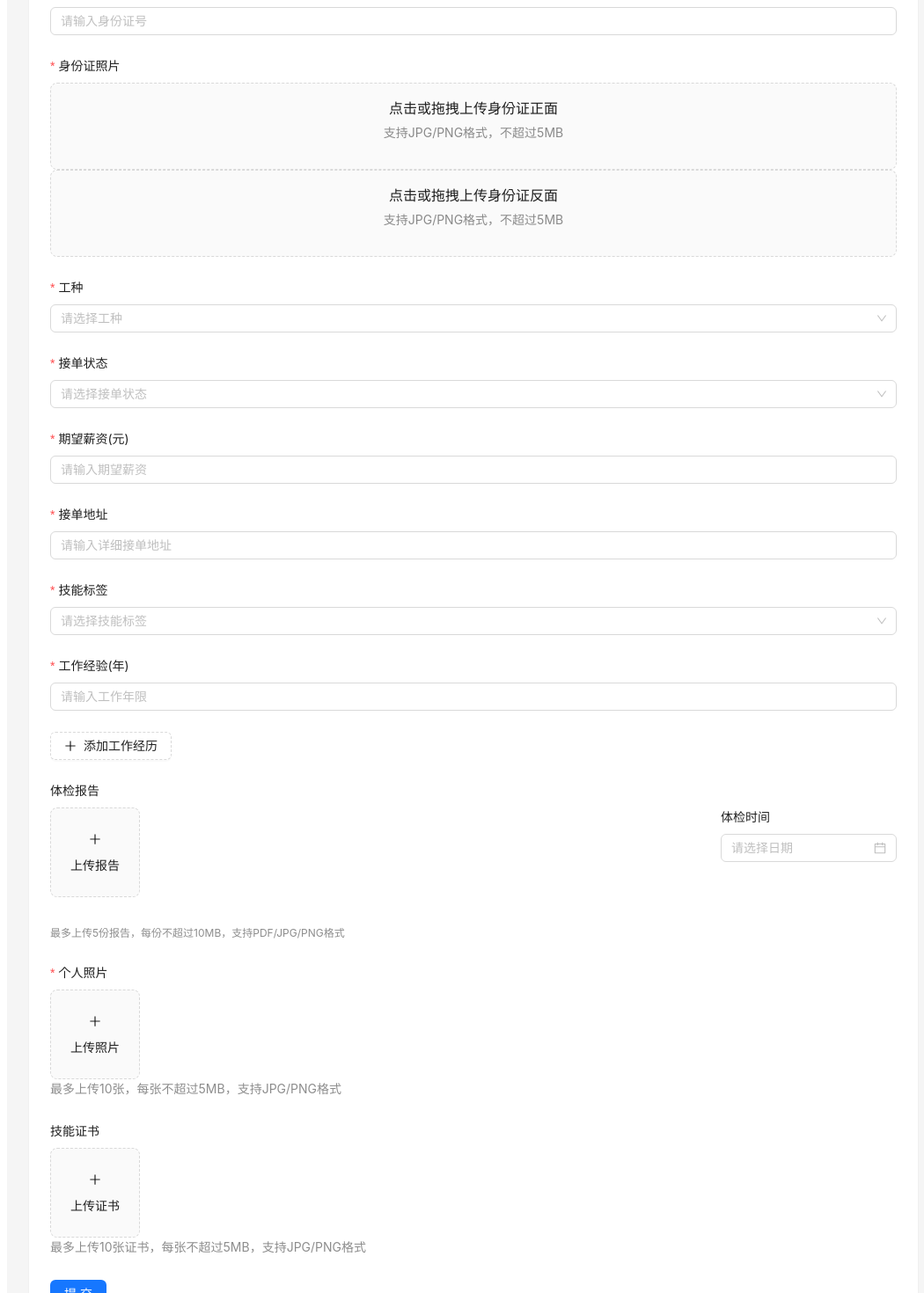
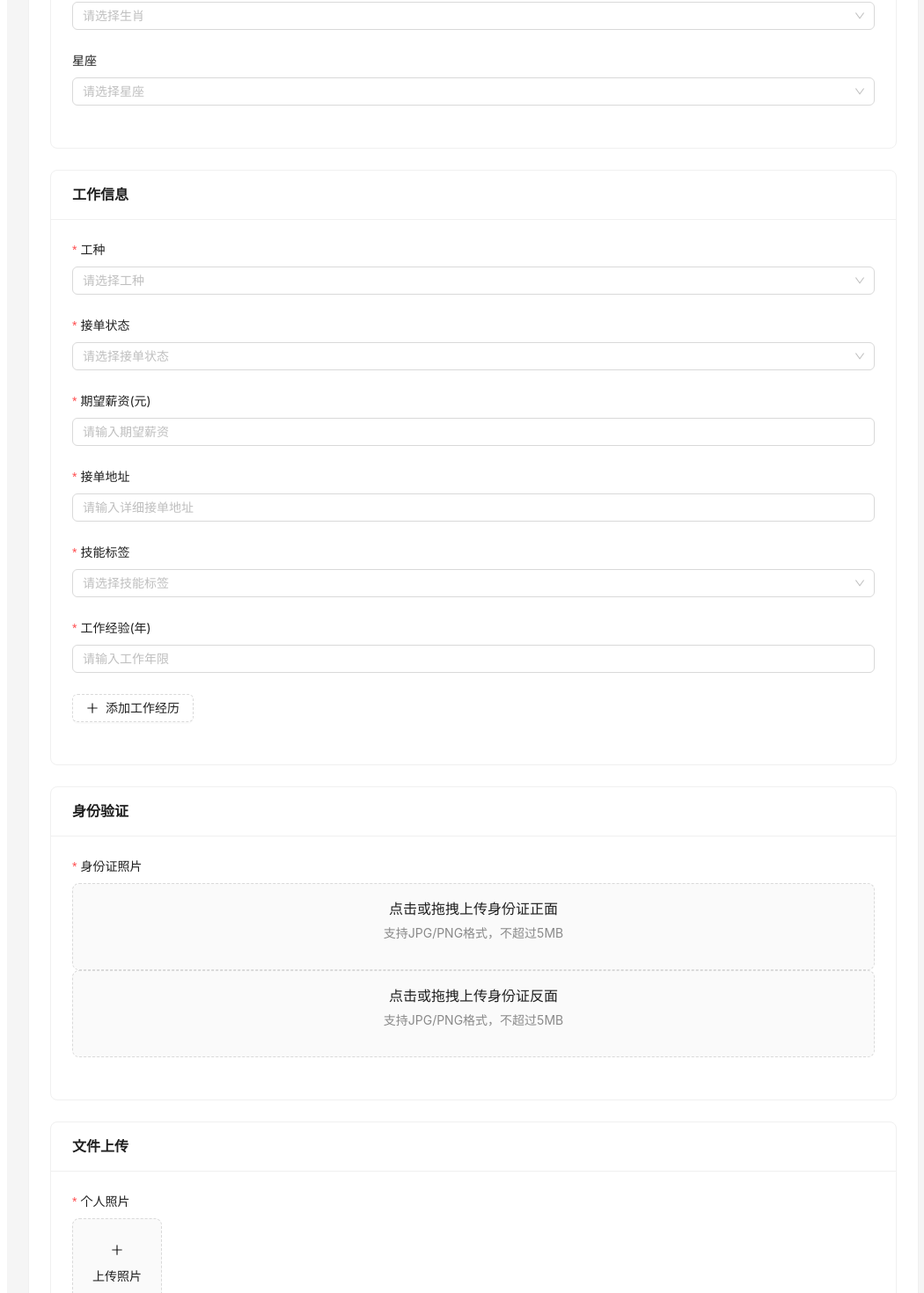
Before and after one commit to sunxuebo91/ande-, a React (Vite) app: page /worker/create in a window 1280 px wide. Shown: the part 1330-2800 px from the top of the page at 88% size, without its empty margins (212-1262 px from the left). Built offline with nearby package versions, Linux system fonts and the light colour scheme.

Commit message:
Release version v1.0.2

```diff
--- a/src/pages/Worker/Create.jsx
+++ b/src/pages/Worker/Create.jsx
@@ -41,6 +41,8 @@ export default function ResumeCreate() {
     <ConfigProvider locale={zhCN}>
       <Card title="创建劳动者简历">
         <Form form={form} layout="vertical" onFinish={onFinish}>
+          {/* 个人信息模块 */}
+          <Card title="个人信息" style={{ marginBottom: 24 }}>
             <Form.Item
               name="name"
               label="姓名"
@@ -60,6 +62,28 @@ export default function ResumeCreate() {
                 max={65}
                 placeholder="请输入年龄"
               />
+            </Form.Item>
+
+            <Form.Item
+              name="phone"
+              label="手机号"
+              rules={[
+                { required: true, message: '请输入手机号' },
+                { pattern: /^1[3-9]\d{9}$/, message: '手机号格式不正确' }
+              ]}
+            >
+              <Input placeholder="请输入手机号" />
+            </Form.Item>
+
+            <Form.Item
+              name="idCard"
+              label="身份证号"
+              rules={[
+                { required: true, message: '请输入身份证号' },
+                { pattern: /^\d{17}[\dXx]$/, message: '身份证号格式不正确' }
+              ]}
+            >
+              <Input placeholder="请输入身份证号" />
             </Form.Item>
 
             <Form.Item
@@ -199,93 +223,10 @@ export default function ResumeCreate() {
                 <Option value="pisces">双鱼座</Option>
               </Select>
             </Form.Item>
+          </Card>
 
-          <Form.Item
-            name="phone"
-            label="手机号"
-            rules={[
-              { required: true, message: '请输入手机号' },
-              { pattern: /^1[3-9]\d{9}$/, message: '手机号格式不正确' }
-            ]}
-          >
-            <Input placeholder="请输入手机号" />
-          </Form.Item>
-
-          <Form.Item
-            name="idCard"
-            label="身份证号"
-            rules={[
-              { required: true, message: '请输入身份证号' },
-              { pattern: /^\d{17}[\dXx]$/, message: '身份证号格式不正确' }
-            ]}
-          >
-            <Input placeholder="请输入身份证号" />
-          </Form.Item>
-
-          <Form.Item label="身份证照片" required>
-            <Form.Item
-              name="idCardFront"
-              valuePropName="fileList"
-              rules={[{ required: true, message: '请上传身份证正面' }]}
-              noStyle
-            >
-              <Upload.Dragger
-                name="front"
-                action="/api/worker/upload-photo"
-              headers={{
-                Authorization: `Bearer ${localStorage.getItem('token')}`,
-                'X-Requested-With': null // 避免默认的XHR请求头
-              }}
-              data={{
-                workerId: form.getFieldValue('id') || 'new'
-              }}
-                listType="picture"
-                maxCount={1}
-                beforeUpload={(file) => {
-                  const isLt5M = file.size / 1024 / 1024 < 5;
-                  if (!isLt5M) {
-                    message.error('图片大小不能超过5MB');
-                  }
-                  return isLt5M;
-                }}
-                accept="image/*"
-              >
-                <p className="ant-upload-text">点击或拖拽上传身份证正面</p>
-                <p className="ant-upload-hint">支持JPG/PNG格式，不超过5MB</p>
-              </Upload.Dragger>
-            </Form.Item>
-
-            <Form.Item
-              name="idCardBack"
-              valuePropName="fileList"
-              rules={[{ required: true, message: '请上传身份证反面' }]}
-              style={{ marginTop: 16 }}
-              noStyle
-            >
-              <Upload.Dragger
-                name="back"
-                customRequest={({ file, onSuccess }) => {
-                setTimeout(() => {
-                  onSuccess("ok", file);
-                }, 0);
-              }}
-                listType="picture"
-                maxCount={1}
-                beforeUpload={(file) => {
-                  const isLt5M = file.size / 1024 / 1024 < 5;
-                  if (!isLt5M) {
-                    message.error('图片大小不能超过5MB');
-                  }
-                  return isLt5M;
-                }}
-                accept="image/*"
-              >
-                <p className="ant-upload-text">点击或拖拽上传身份证反面</p>
-                <p className="ant-upload-hint">支持JPG/PNG格式，不超过5MB</p>
-              </Upload.Dragger>
-            </Form.Item>
-          </Form.Item>
-
+          {/* 工作信息模块 */}
+          <Card title="工作信息" style={{ marginBottom: 24 }}>
             <Form.Item
               name="type"
               label="工种"
@@ -433,37 +374,140 @@ export default function ResumeCreate() {
                 </>
               )}
             </Form.List>
+          </Card>
 
-          {/* 体检报告上传 */}
-          <Form.Item label="体检报告" style={{ marginBottom: 24 }}>
+          {/* 身份证上传模块 */}
+          <Card title="身份验证" style={{ marginBottom: 24 }}>
+            <Form.Item label="身份证照片" required>
+              <Form.Item
+                name="idCardFront"
+                valuePropName="fileList"
+                rules={[{ required: true, message: '请上传身份证正面' }]}
+                noStyle
+              >
+                <Upload.Dragger
+                  name="front"
+                  action="/api/upload"
+                  listType="picture"
+                  maxCount={1}
+                  beforeUpload={(file) => {
+                    const isLt5M = file.size / 1024 / 1024 < 5;
+                    if (!isLt5M) {
+                      message.error('图片大小不能超过5MB');
+                    }
+                    return isLt5M;
+                  }}
+                  accept="image/*"
+                >
+                  <p className="ant-upload-text">点击或拖拽上传身份证正面</p>
+                  <p className="ant-upload-hint">支持JPG/PNG格式，不超过5MB</p>
+                </Upload.Dragger>
+              </Form.Item>
+
+              <Form.Item
+                name="idCardBack"
+                valuePropName="fileList"
+                rules={[{ required: true, message: '请上传身份证反面' }]}
+                style={{ marginTop: 16 }}
+                noStyle
+              >
+                <Upload.Dragger
+                  name="back"
+                  action="/api/upload"
+                  listType="picture"
+                  maxCount={1}
+                  beforeUpload={(file) => {
+                    const isLt5M = file.size / 1024 / 1024 < 5;
+                    if (!isLt5M) {
+                      message.error('图片大小不能超过5MB');
+                    }
+                    return isLt5M;
+                  }}
+                  accept="image/*"
+                >
+                  <p className="ant-upload-text">点击或拖拽上传身份证反面</p>
+                  <p className="ant-upload-hint">支持JPG/PNG格式，不超过5MB</p>
+                </Upload.Dragger>
+              </Form.Item>
+            </Form.Item>
+          </Card>
+
+          {/* 文件上传模块 */}
+          <Card title="文件上传" style={{ marginBottom: 24 }}>
+            <Form.Item
+              name="photos"
+              label="个人照片"
+              valuePropName="fileList"
+              rules={[{ required: true, message: '请上传至少1张个人照片' }]}
+              extra="最多上传10张，每张不超过5MB，支持JPG/PNG格式"
+            >
+              <Upload
+                action="/api/upload"
+                listType="picture-card"
+                multiple
+                maxCount={10}
+                beforeUpload={(file) => {
+                  const isImage = ['image/jpeg', 'image/png'].includes(file.type);
+                  const isLt5M = file.size / 1024 / 1024 < 5;
+                  if (!isImage) message.error('只能上传JPG/PNG格式图片');
+                  if (!isLt5M) message.error('图片大小不能超过5MB');
+                  return isImage && isLt5M;
+                }}
+                onPreview={handlePreview}
+              >
+                <div>
+                  <PlusOutlined />
+                  <div style={{ marginTop: 8 }}>上传照片</div>
+                </div>
+              </Upload>
+            </Form.Item>
+
+            <Form.Item
+              name="certificates"
+              label="技能证书"
+              valuePropName="fileList"
+              extra="最多上传10张证书，每张不超过5MB，支持JPG/PNG格式"
+            >
+              <Upload
+                action="/api/upload"
+                listType="picture-card"
+                multiple
+                maxCount={10}
+                beforeUpload={(file) => {
+                  const isImage = ['image/jpeg', 'image/png'].includes(file.type);
+                  const isLt5M = file.size / 1024 / 1024 < 5;
+                  if (!isImage) message.error('只能上传JPG/PNG格式图片');
+                  if (!isLt5M) message.error('证书大小不能超过5MB');
+                  return isImage && isLt5M;
+                }}
+                onPreview={handlePreview}
+              >
+                <div>
+                  <PlusOutlined />
+                  <div style={{ marginTop: 8 }}>上传证书</div>
+                </div>
+              </Upload>
+            </Form.Item>
+
+            <Form.Item label="体检报告">
               <div style={{ display: 'flex', gap: 16, alignItems: 'flex-start' }}>
                 <Form.Item
                   name="medicalReports"
                   valuePropName="fileList"
-                getValueFromEvent={(e) => e?.fileList || []}
                   style={{ flex: 1 }}
                 >
                   <Upload
+                    action="/api/upload"
                     listType="picture-card"
                     multiple
                     maxCount={5}
                     accept=".pdf,.jpg,.jpeg,.png"
-                  customRequest={({ file, onSuccess }) => {
-                    setTimeout(() => onSuccess("ok", file), 0);
-                  }}
                     beforeUpload={(file) => {
                       const isValidType = ['application/pdf', 'image/jpeg', 'image/png'].includes(file.type);
                       const isValidSize = file.size / 1024 / 1024 < 10;
-
-                    if (!isValidType) {
-                      message.error('只支持PDF/JPG/PNG格式');
-                      return Upload.LIST_IGNORE;
-                    }
-                    if (!isValidSize) {
-                      message.error('文件大小不能超过10MB');
-                      return Upload.LIST_IGNORE;
-                    }
-                    return true;
+                      if (!isValidType) message.error('只支持PDF/JPG/PNG格式');
+                      if (!isValidSize) message.error('文件大小不能超过10MB');
+                      return isValidType && isValidSize;
                     }}
                     onPreview={(file) => {
                       if (file.type === 'application/pdf') {
@@ -496,171 +540,7 @@ export default function ResumeCreate() {
                 最多上传5份报告，每份不超过10MB，支持PDF/JPG/PNG格式
               </div>
             </Form.Item>
-
-          <Form.Item
-            name="photos"
-            label="个人照片"
-            valuePropName="fileList"
-            getValueFromEvent={(e) => {
-              if (Array.isArray(e)) {
-                return e;
-              }
-              return e?.fileList;
-            }}
-            extra="最多上传10张，每张不超过5MB，支持JPG/PNG格式"
-            rules={[{ required: true, message: '请上传至少1张个人照片' }]}
-          >
-            <Upload
-              customRequest={({ file, onSuccess }) => {
-                setTimeout(() => {
-                  onSuccess("ok", file);
-                }, 0);
-              }}
-              listType="picture-card"
-              multiple
-              maxCount={10}
-              beforeUpload={(file) => {
-                return new Promise((resolve, reject) => {
-                  const isImage = ['image/jpeg', 'image/png'].includes(file.type);
-                  const isLt5M = file.size / 1024 / 1024 < 5;
-
-                  if (!isImage) {
-                    message.error('只能上传JPG/PNG格式图片');
-                    return reject(false);
-                  }
-                  if (!isLt5M) {
-                    message.error('图片大小不能超过5MB');
-                    return reject(false);
-                  }
-
-                  const reader = new FileReader();
-                  reader.onload = (event) => {
-                    const img = new Image();
-                    img.onload = () => {
-                      const canvas = document.createElement('canvas');
-                      const ctx = canvas.getContext('2d');
-                      const MAX_SIZE = 800;
-                      let width = img.width;
-                      let height = img.height;
-
-                      if (width > height) {
-                        if (width > MAX_SIZE) {
-                          height *= MAX_SIZE / width;
-                          width = MAX_SIZE;
-                        }
-                      } else {
-                        if (height > MAX_SIZE) {
-                          width *= MAX_SIZE / height;
-                          height = MAX_SIZE;
-                        }
-                      }
-
-                      canvas.width = width;
-                      canvas.height = height;
-                      ctx.drawImage(img, 0, 0, width, height);
-                      ctx.canvas.toBlob(
-                        (blob) => {
-                          resolve(new File([blob], file.name, { type: 'image/jpeg' }));
-                        },
-                        'image/jpeg',
-                        0.7
-                      );
-                    };
-                    img.src = event.target.result;
-                  };
-                  reader.readAsDataURL(file);
-                });
-              }}
-              onPreview={handlePreview}
-            >
-              <div>
-                <PlusOutlined />
-                <div style={{ marginTop: 8 }}>上传照片</div>
-              </div>
-            </Upload>
-          </Form.Item>
-
-          <Form.Item
-            name="certificates"
-            label="技能证书"
-            valuePropName="fileList"
-            getValueFromEvent={(e) => {
-              if (Array.isArray(e)) {
-                return e;
-              }
-              return e?.fileList;
-            }}
-            extra="最多上传10张证书，每张不超过5MB，支持JPG/PNG格式"
-          >
-            <Upload
-              customRequest={({ file, onSuccess }) => {
-                setTimeout(() => {
-                  onSuccess("ok", file);
-                }, 0);
-              }}
-              listType="picture-card"
-              multiple
-              maxCount={10}
-              beforeUpload={(file) => {
-                return new Promise((resolve, reject) => {
-                  const isImage = ['image/jpeg', 'image/png'].includes(file.type);
-                  const isLt5M = file.size / 1024 / 1024 < 5;
-
-                  if (!isImage) {
-                    message.error('只能上传JPG/PNG格式图片');
-                    return reject(false);
-                  }
-                  if (!isLt5M) {
-                    message.error('证书大小不能超过5MB');
-                    return reject(false);
-                  }
-
-                  const reader = new FileReader();
-                  reader.onload = (event) => {
-                    const img = new Image();
-                    img.onload = () => {
-                      const canvas = document.createElement('canvas');
-                      const ctx = canvas.getContext('2d');
-                      const MAX_SIZE = 800;
-                      let width = img.width;
-                      let height = img.height;
-
-                      if (width > height) {
-                        if (width > MAX_SIZE) {
-                          height *= MAX_SIZE / width;
-                          width = MAX_SIZE;
-                        }
-                      } else {
-                        if (height > MAX_SIZE) {
-                          width *= MAX_SIZE / height;
-                          height = MAX_SIZE;
-                        }
-                      }
-
-                      canvas.width = width;
-                      canvas.height = height;
-                      ctx.drawImage(img, 0, 0, width, height);
-                      ctx.canvas.toBlob(
-                        (blob) => {
-                          resolve(new File([blob], file.name, { type: 'image/jpeg' }));
-                        },
-                        'image/jpeg',
-                        0.7
-                      );
-                    };
-                    img.src = event.target.result;
-                  };
-                  reader.readAsDataURL(file);
-                });
-              }}
-              onPreview={handlePreview}
-            >
-              <div>
-                <PlusOutlined />
-                <div style={{ marginTop: 8 }}>上传证书</div>
-              </div>
-            </Upload>
-          </Form.Item>
+          </Card>
 
           <Form.Item>
             <Button type="primary" htmlType="submit">提交</Button>
```
Lines whose indentation alone changed are shown as unchanged.
